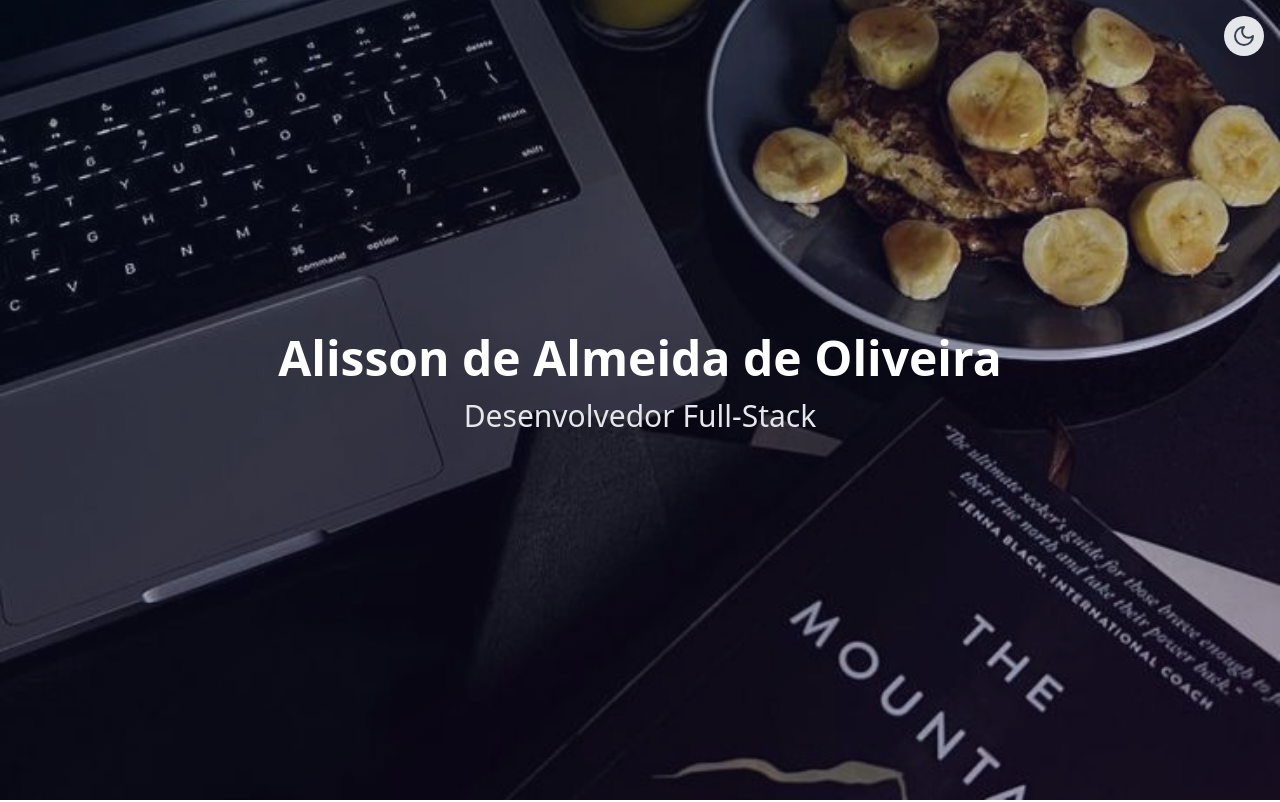
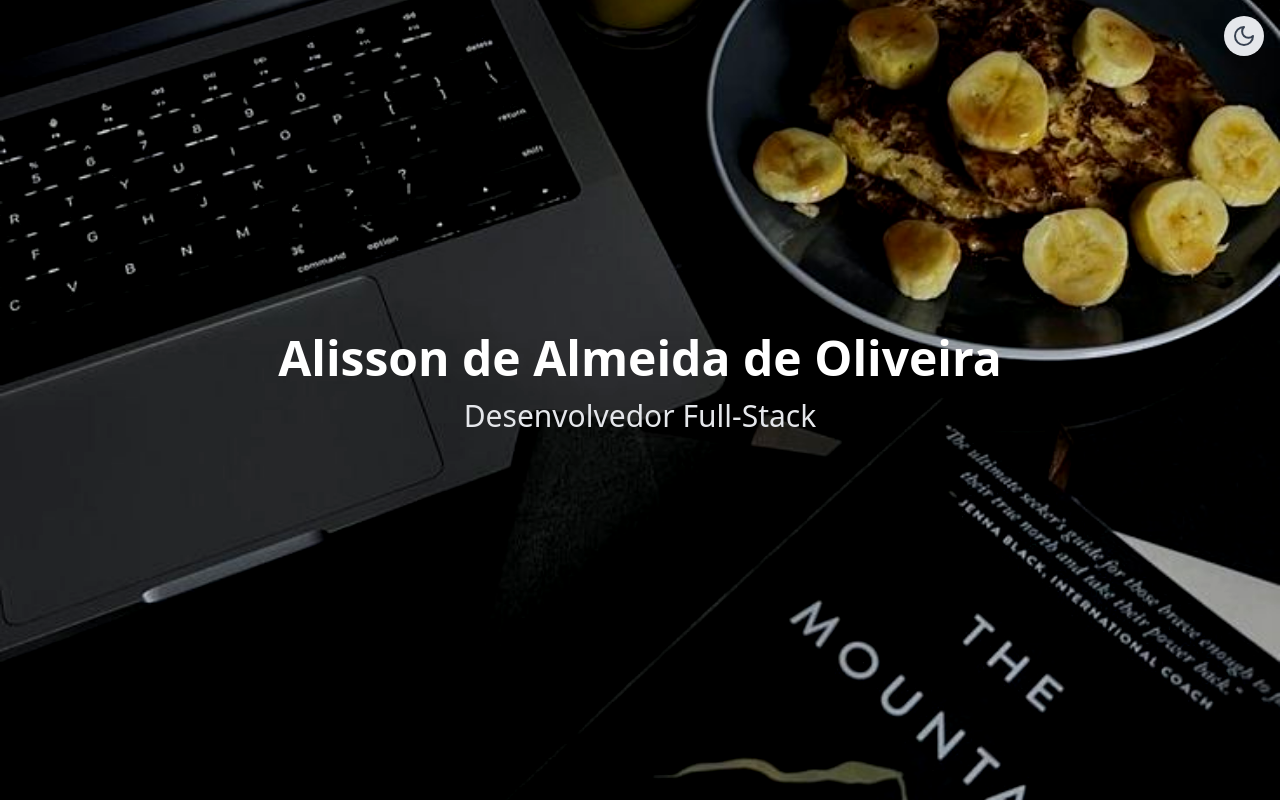
Before and after one commit to alissonkl20/front.dev-main, a React (Vite) app in the folder front.dev-main/project/: page / in a window 1280 px wide. Shown: the top 802 px of the page. Built offline with nearby package versions, Linux system fonts and the light colour scheme.

Commit message:
Ajusta a formatação da imagem de fundo e melhora a performance com atributos de carregamento

```diff
--- a/front.dev-main/project/src/App.tsx
+++ b/front.dev-main/project/src/App.tsx
@@ -29,9 +29,15 @@ function App() {
       <header className="relative h-screen flex items-center justify-center bg-gradient-to-br from-blue-900 to-purple-900 text-white">
         <div className="absolute inset-0">
           <img
-            src='./src/images/lade.jpeg'
+            src="./src/images/lade.jpeg"
             alt="Background"
-            className="w-full h-full object-cover opacity-85 md:object-center"
+            className="w-full h-full object-cover md:object-center"
+            style={{
+              filter: 'brightness(0.95) contrast(1.15) saturate(1.1)',
+              imageRendering: 'auto',
+            }}
+            loading="eager"
+            decoding="async"
           />
         </div>
         <div className="relative z-10 text-center px-4">
```
